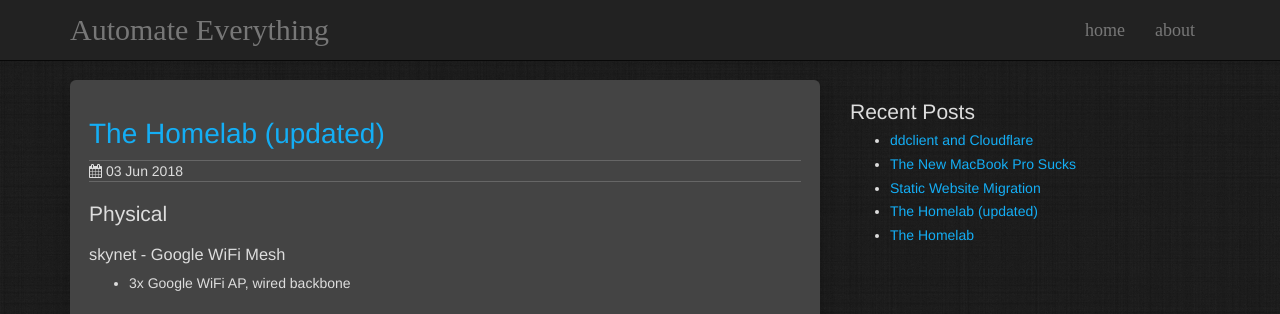
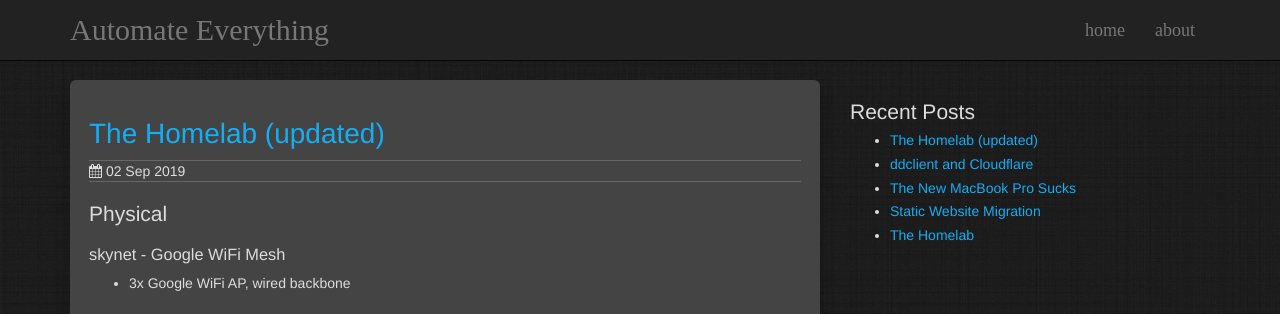
Before and after one commit to kvecchione/blog.kvecchione.com, a Jekyll site: the page built from _posts/2019-09-02-homelab-update.markdown, in a window 1280 px wide and 900 px high. Shown: the top 314 px of the window. Built offline with Jekyll 4.4.1, drawn with Linux system fonts in a browser that asks for light colours.

Commit message:
Fix date

```diff
--- a/_posts/2019-09-02-homelab-update.markdown
+++ b/_posts/2019-09-02-homelab-update.markdown
@@ -1,7 +1,7 @@
 ---
 layout: post
 title:  "The Homelab (updated)"
-date:   2018-06-03 00:00:00 -0400
+date:   2019-09-02 00:01:00 -0400
 categories: computing
 author: Kevin Vecchione
 ---
```
